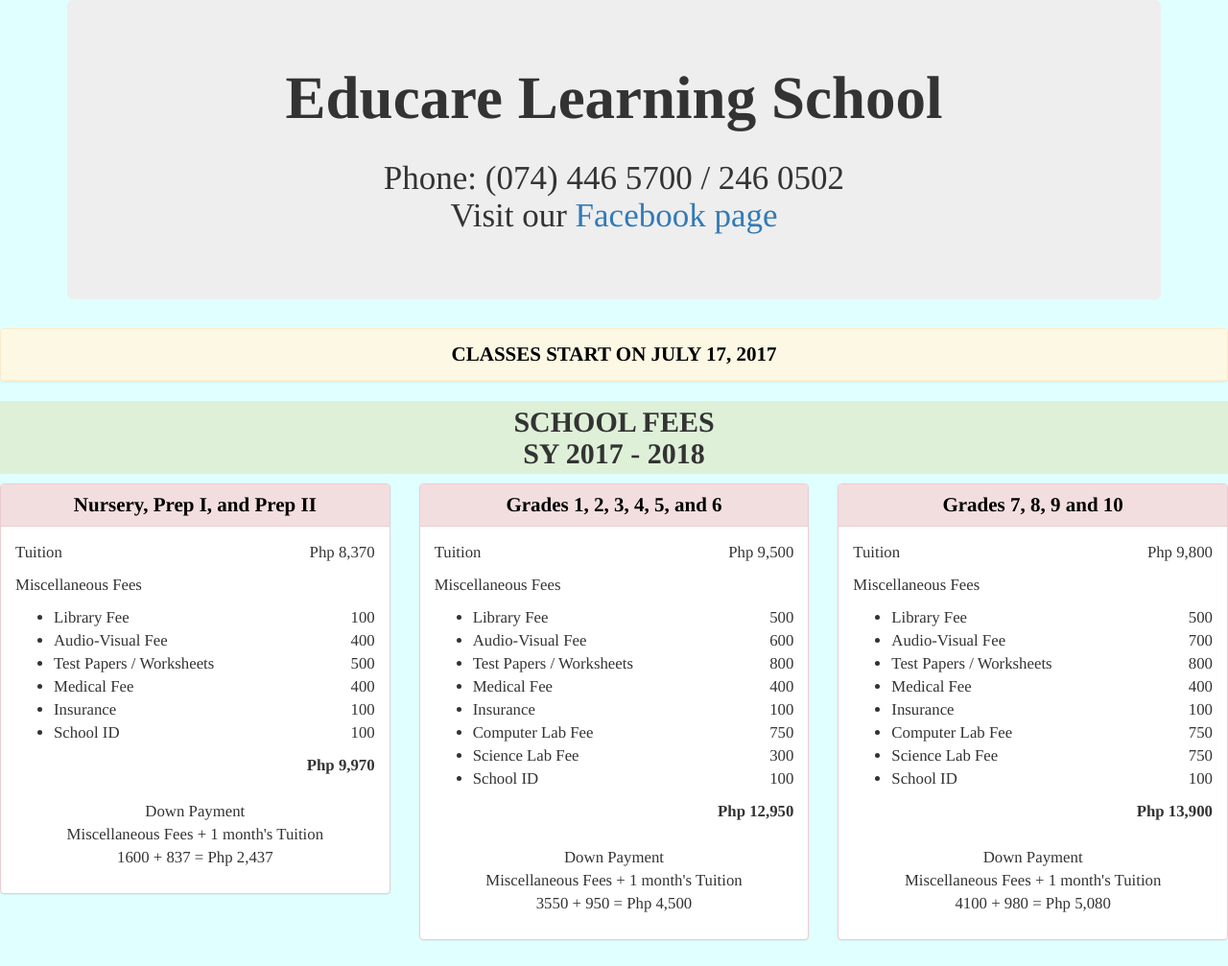
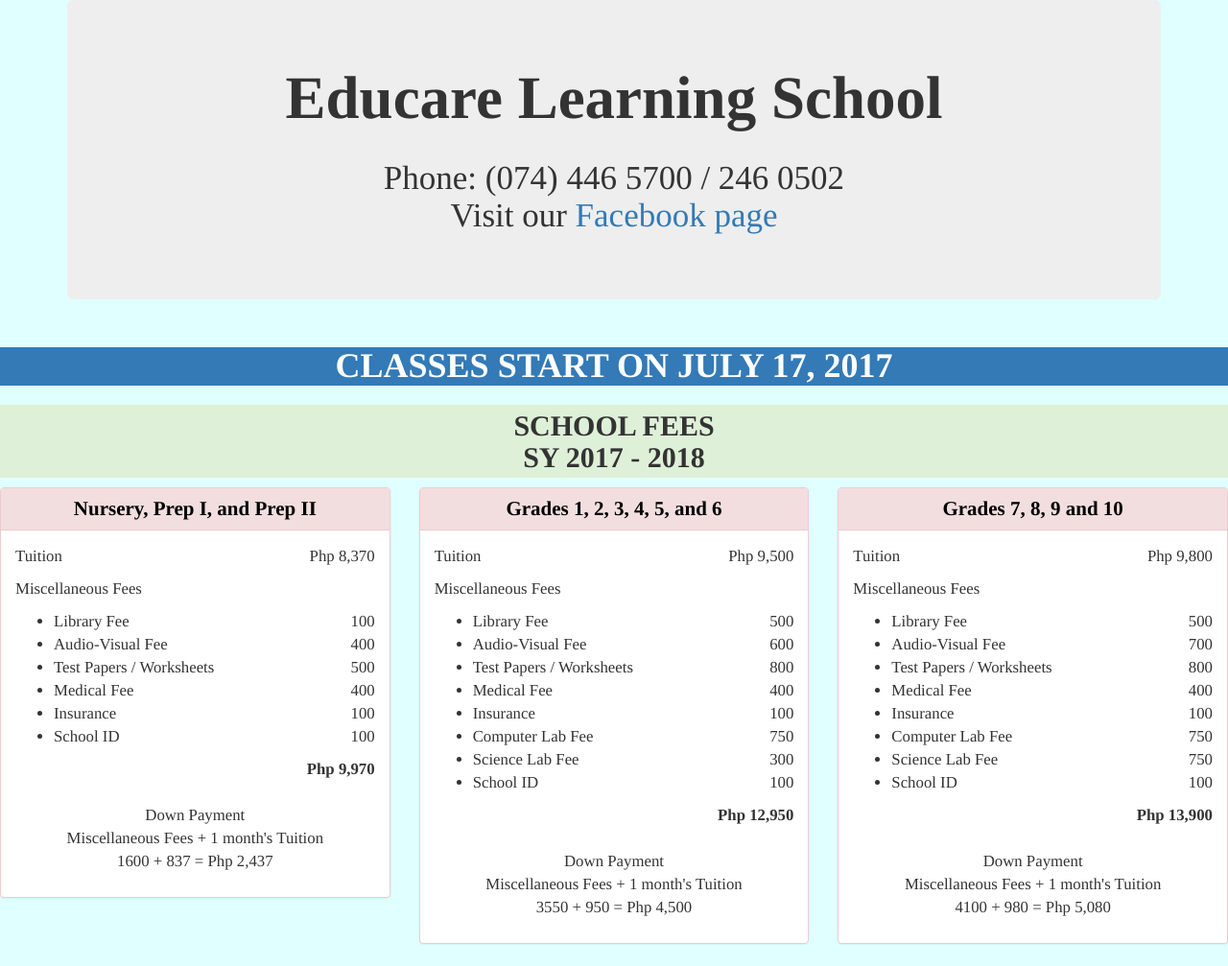
Before and after one commit to WittyCC/Educare, a plain HTML site: page index.html in a window 1280 px wide. Shown: the top 1007 px of the page at 96% size. Drawn offline with Linux system fonts and the light colour scheme.

Commit message:
Edit class start style.

```diff
--- a/index.html
+++ b/index.html
@@ -12,11 +12,7 @@
         <h3>Phone: (074) 446 5700 / 246 0502<br>Visit our <a href="https://www.facebook.com/Educare.Learning.School/">Facebook page</a></h3>
       </div>
     </div>
-    <div class="panel panel-warning">
-      <div class="panel-heading">
-        <h2 class="panel-title">CLASSES START ON JULY 17, 2017</h4>
-      </div>
-    </div>
+    <h1 class="bg-primary"><strong>CLASSES START ON JULY 17, 2017</strong></h1>
     <h2 class="bg-success"><strong>SCHOOL FEES<br>SY 2017 - 2018</strong></h2>
     <div class="row">
       <div class="col-md-4">
```
